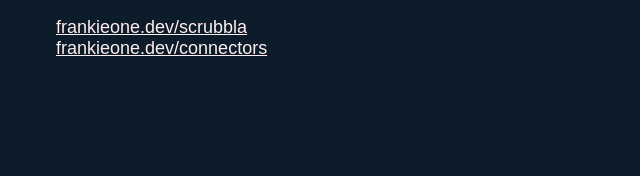
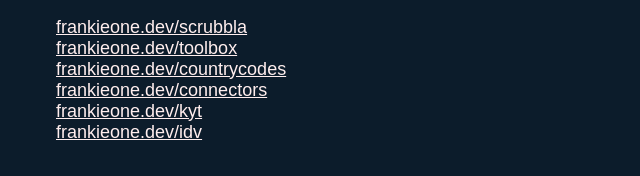
Before and after one commit to FrankieFinancial/frankiefinancial.github.io, a plain HTML site: page index.html in a window 1280 px wide. Shown: the part 264-440 px from the top of the page, without its empty margins (52-692 px from the left). Drawn offline with Linux system fonts and the light colour scheme.

Commit message:
Add IDV service, update index.html

```diff
--- a/index.html
+++ b/index.html
@@ -14,7 +14,11 @@
     <h2>Packages</h2>
     <ul>
         <li><a href="scrubbla">frankieone.dev/scrubbla</a></li>
+        <li><a href="toolbox">frankieone.dev/toolbox</a></li>
+        <li><a href="countrycodes">frankieone.dev/countrycodes</a></li>
         <li><a href="connectors">frankieone.dev/connectors</a></li>
+        <li><a href="kyt">frankieone.dev/kyt</a></li>
+        <li><a href="idv">frankieone.dev/idv</a></li>
     </ul>
 
 </body>
```
Also changed, not shown: 1 other file.
